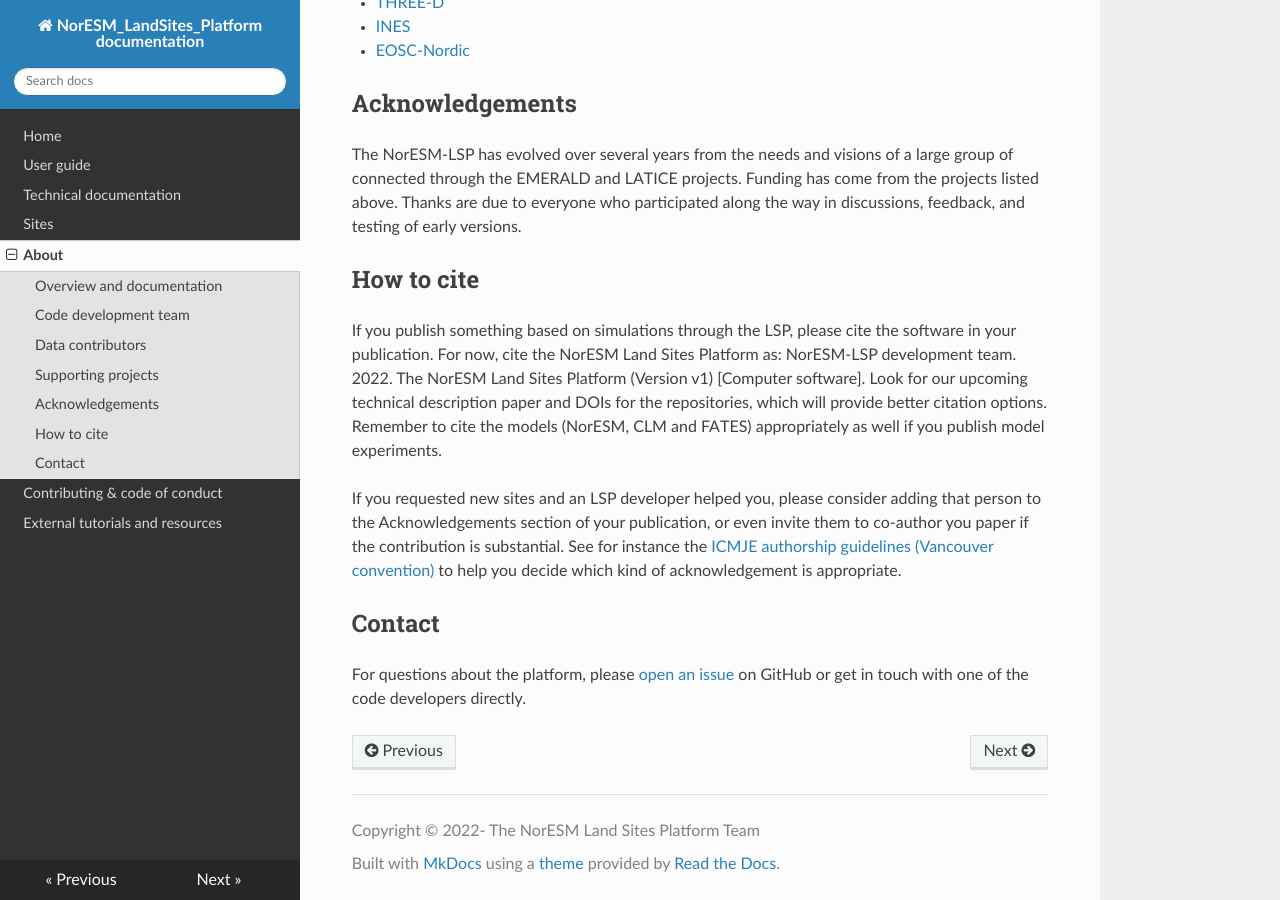
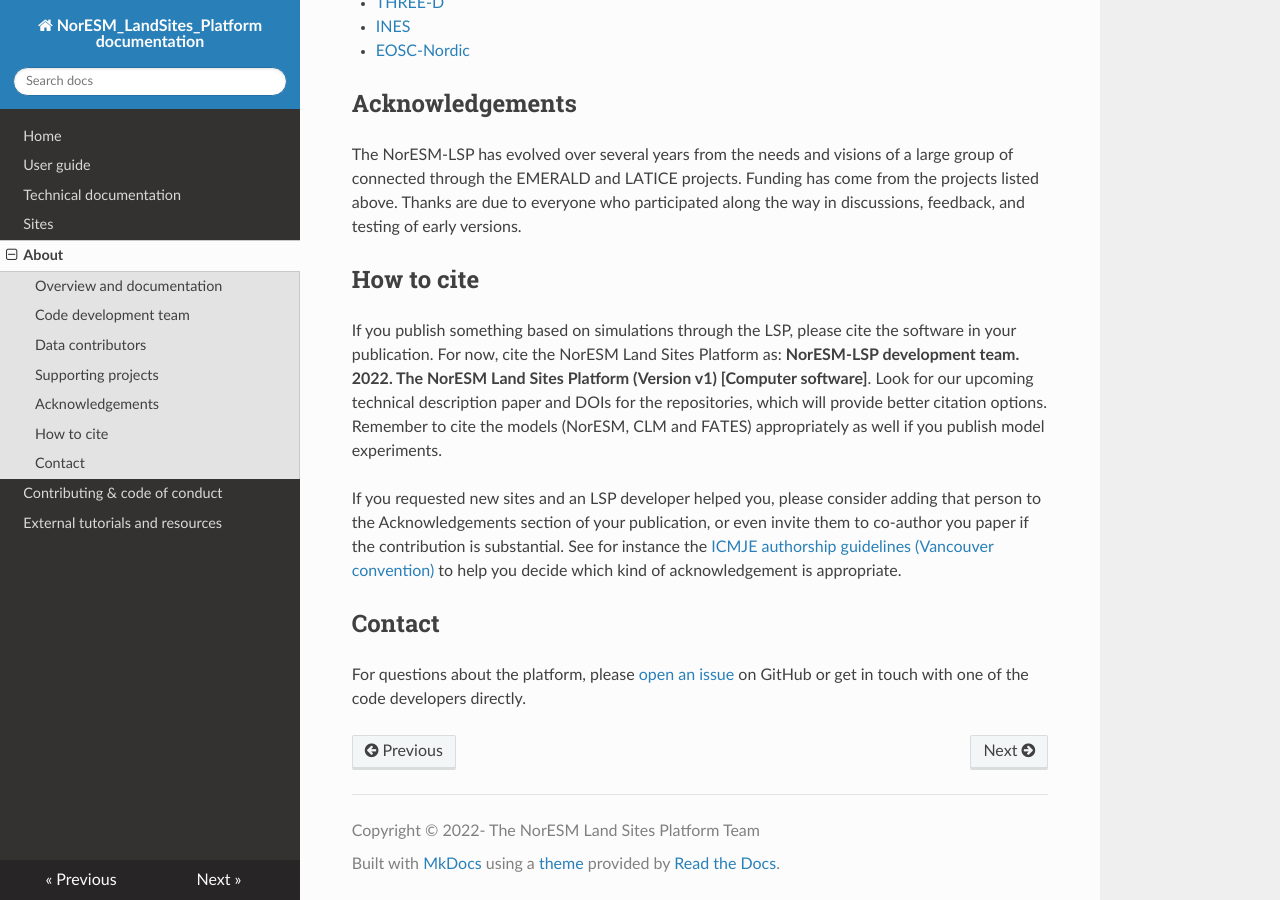
Before and after one commit to NorESMhub/noresm-land-sites-platform, an MkDocs documentation site: the page built from docs/about.md, in a window 1280 px wide and 900 px high, scrolled down 2181 px. Built offline with MkDocs 1.6.1, drawn with Linux system fonts in a browser that asks for light colours; nearby versions of some CDN libraries.

```diff
--- a/docs/about.md
+++ b/docs/about.md
@@ -47,7 +47,7 @@ The observation sites currently included in the platform are described in the [L
 The NorESM-LSP has evolved over several years from the needs and visions of a large group of connected through the EMERALD and LATICE projects. Funding has come from the projects listed above. Thanks are due to everyone who participated along the way in discussions, feedback, and testing of early versions.
 
 ## How to cite
-If you publish something based on simulations through the LSP, please cite the software in your publication. For now, cite the NorESM Land Sites Platform as: NorESM-LSP development team. 2022. The NorESM Land Sites Platform (Version v1) [Computer software]. Look for our upcoming technical description paper and DOIs for the repositories, which will provide better citation options. Remember to cite the models (NorESM, CLM and FATES) appropriately as well if you publish model experiments.
+If you publish something based on simulations through the LSP, please cite the software in your publication. For now, cite the NorESM Land Sites Platform as: **NorESM-LSP development team. 2022. The NorESM Land Sites Platform (Version v1) [Computer software]**. Look for our upcoming technical description paper and DOIs for the repositories, which will provide better citation options. Remember to cite the models (NorESM, CLM and FATES) appropriately as well if you publish model experiments.
 
 If you requested new sites and an LSP developer helped you, please consider adding that person to the Acknowledgements section of your publication, or even invite them to co-author you paper if the contribution is substantial. See for instance the [ICMJE authorship guidelines (Vancouver convention)](https://www.icmje.org/recommendations/browse/roles-and-responsibilities/defining-the-role-of-authors-and-contributors.html) to help you decide which kind of acknowledgement is appropriate.
 
```
